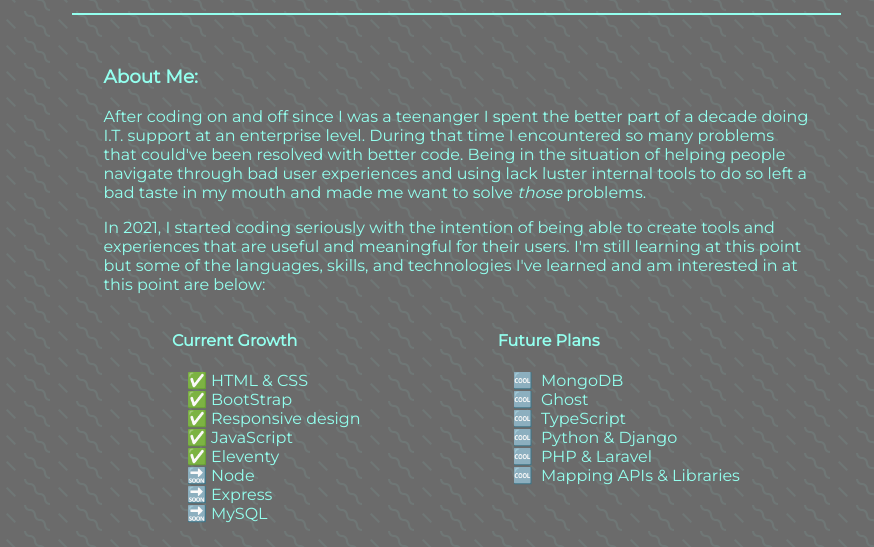
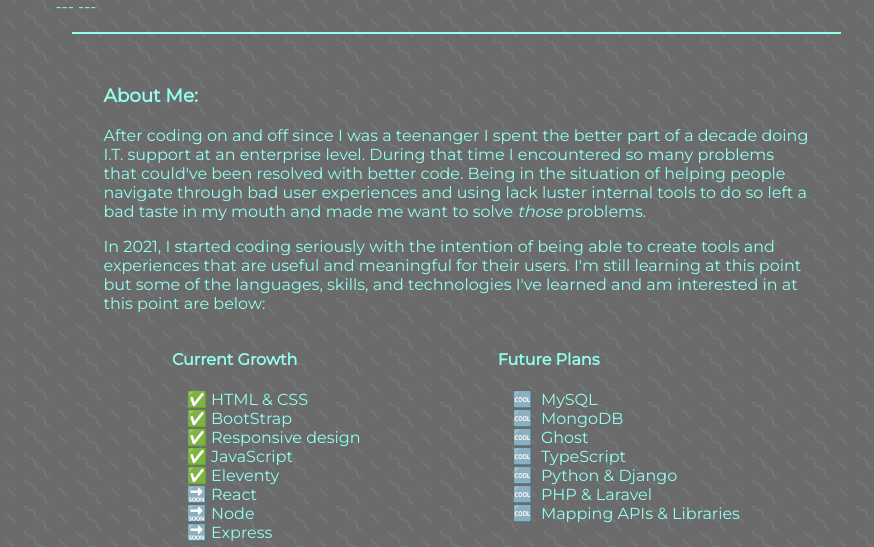
Before and after one commit to whatnotery/whatnotery.github.io, an Eleventy site: page src/index.html in a window 1280 px wide. Shown: the part 405-952 px from the top of the page, without its empty margins (184-1058 px from the left). Built offline with nearby package versions, Linux system fonts and the light colour scheme; Eleventy itself is replaced by a stand-in of ours; files that its build step writes are made by us from their sources; a web font is replaced by a local one; what eleventy-plugin-read-more would draw is missing.

Commit message:
Update from Forestry.io Jos O'shea updated src/_includes/components/about.html

```diff
--- a/src/_includes/components/about.html
+++ b/src/_includes/components/about.html
@@ -1,3 +1,6 @@
+---
+
+---
 <section>
   <div class="about">
   <h3>About Me:</h3>
@@ -25,15 +28,17 @@
           <li class="complete">Responsive design</li>
           <li class="complete">JavaScript</li>
           <li class="complete">Eleventy</li>
+          <li class="soon">React</li>
           <li class="soon">Node</li>
           <li class="soon">Express</li>
-          <li class="soon">MySQL</li>
+
         </ul>
       </div>
 
       <div class="interest">
         <h4>Future Plans</h4>
         <ul>
+          <li class="future">MySQL</li>
           <li class="future">MongoDB</li>
           <li class="future">Ghost</li>
           <li class="future">TypeScript</li>
```
